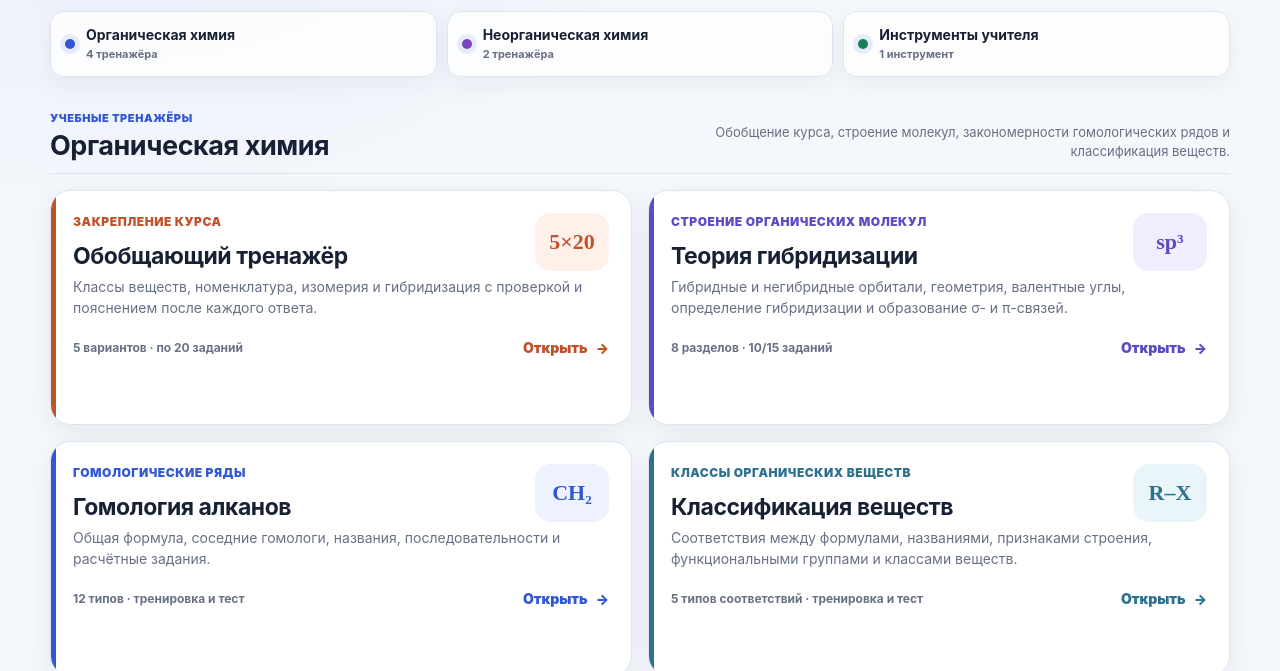
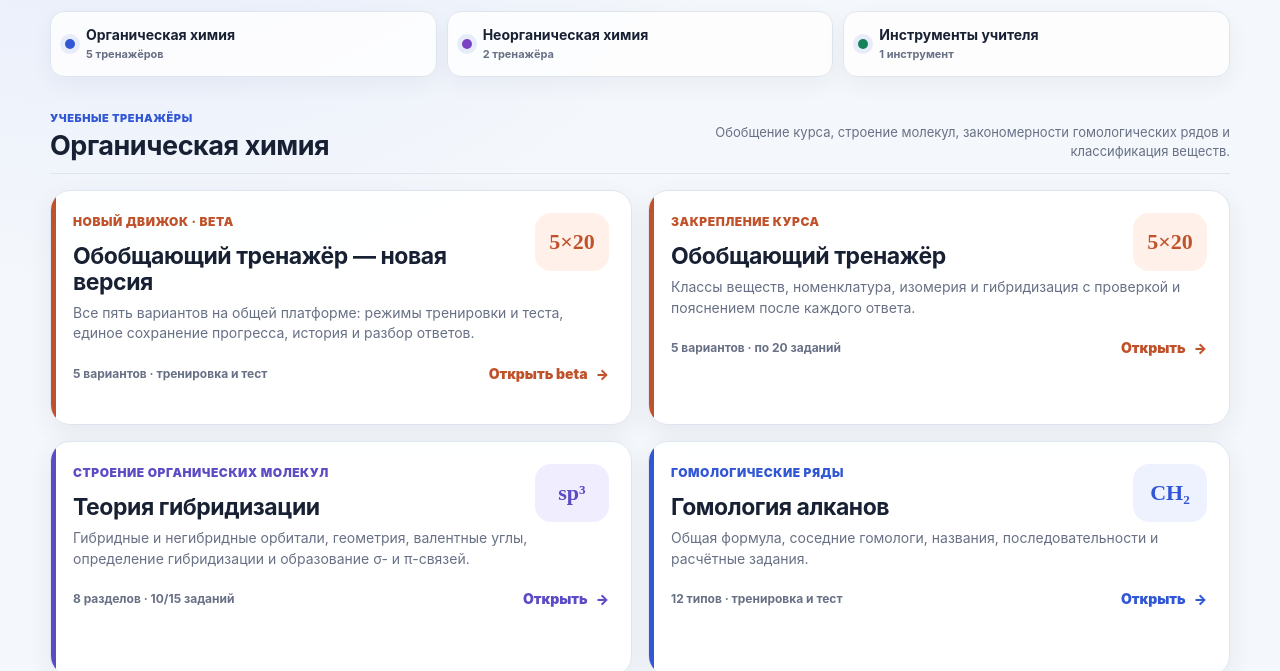
Before and after one commit to bj2mxshg89-blip/bj2mxshg89-blip.github.io, a plain HTML site: page index.html in a window 1280 px wide. Shown: the part 429-1100 px from the top of the page. Drawn offline with Linux system fonts and the light colour scheme.

Commit message:
Добавить beta-карточку универсального тренажёра

```diff
--- a/index.html
+++ b/index.html
@@ -45,7 +45,7 @@
       <nav class="tool-category-nav" aria-label="Разделы инструментов">
         <a class="tool-category-link" href="#organic" style="--category-accent:#3157d5">
           <span class="tool-category-dot" aria-hidden="true"></span>
-          <span><strong>Органическая химия</strong><small>4 тренажёра</small></span>
+          <span><strong>Органическая химия</strong><small>5 тренажёров</small></span>
         </a>
         <a class="tool-category-link" href="#inorganic" style="--category-accent:#7a43c4">
           <span class="tool-category-dot" aria-hidden="true"></span>
@@ -68,6 +68,21 @@
           </div>
 
           <div class="tool-grid">
+            <article class="tool-card" style="--tool-accent:#c0522b;--tool-soft:#fff0e9">
+              <div class="tool-card-top">
+                <div>
+                  <div class="tool-kicker">Новый движок · beta</div>
+                  <h3>Обобщающий тренажёр — новая версия</h3>
+                </div>
+                <div class="tool-symbol" aria-hidden="true">5×20</div>
+              </div>
+              <p>Все пять вариантов на общей платформе: режимы тренировки и теста, единое сохранение прогресса, история и разбор ответов.</p>
+              <div class="tool-card-bottom">
+                <span class="tool-meta">5 вариантов · тренировка и тест</span>
+                <a class="tool-link" href="test.html?id=organic-review">Открыть beta</a>
+              </div>
+            </article>
+
             <article class="tool-card" style="--tool-accent:#c0522b;--tool-soft:#fff0e9">
               <div class="tool-card-top">
                 <div>
```
